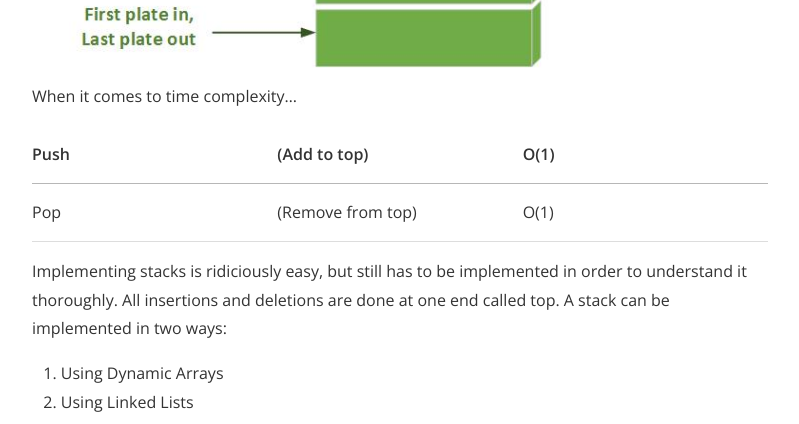
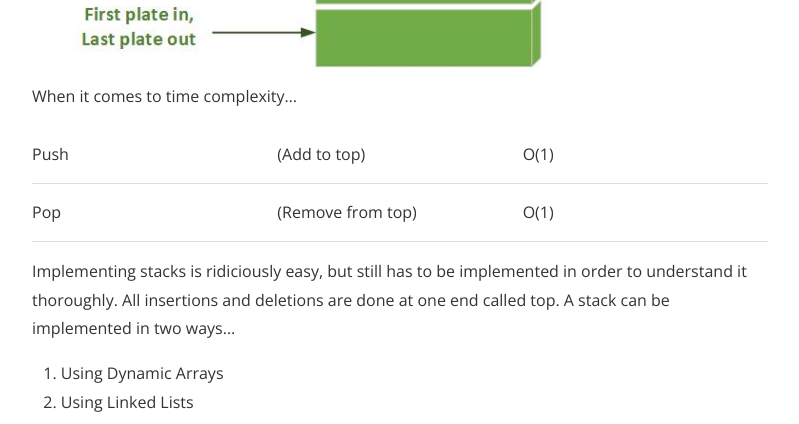
Before and after one commit to ShehabCE/shehabce.github.io, a Jekyll site: the page built from _posts/2019-1-20-Stacks-&-Queues.markdown, in a window 1280 px wide and 900 px high, scrolled down 1358 px. Shown: the top 424 px of the window, without its empty margins (240-1039 px from the left). Built offline with Jekyll 4.4.1, drawn with Linux system fonts in a browser that asks for light colours; nearby versions of some CDN libraries; a style sheet for code colours, icons or effects is not loaded; some of the changed lines change nothing that is shown; some of the changed text lies outside the part shown.

Commit message:
Added Stacks&Queues

```diff
--- a/_posts/2019-1-20-Stacks-&-Queues.markdown
+++ b/_posts/2019-1-20-Stacks-&-Queues.markdown
@@ -1,7 +1,7 @@
 ---
 layout: post
 title:  "Stacks & Queues"
-date:   2018-10-20 08:40:00
+date:   2019-01-20 08:40:00
 author: Shehab
 categories: Computer-Science
 tags: Algorithms
@@ -27,14 +27,14 @@
 When it comes to time complexity...
 <table cellpadding="0" cellspacing="0">
 	<tr>
-		<th>Push</th><th>(Add to top)</th><th>O(1)</th>
+		<td>Push</td><td>(Add to top)</td><td>O(1)</td>
 	</tr>
 	<tr>
 		<td>Pop</td><td>(Remove from top)</td><td>O(1)</td>
 	</tr>
 </table>
 
-Implementing stacks is ridiciously easy, but still has to be implemented in order to understand it thoroughly. All insertions and deletions are done at one end called top. A stack can be implemented in two ways:
+Implementing stacks is ridiciously easy, but still has to be implemented in order to understand it thoroughly. All insertions and deletions are done at one end called top. A stack can be implemented in two ways...
 <ol>
 	<li>Using Dynamic Arrays</li>
 	<li>Using Linked Lists</li>
@@ -88,14 +88,14 @@
 When it comes to time complexity...
 <table cellpadding="0" cellspacing="0">
 	<tr>
-		<th>Enqueue</th><th>(Add to Rear)</th><th>O(1)</th>
+		<td>Enqueue</td><td>(Add to Rear)</td><td>O(1)</td>
 	</tr>
 	<tr>
 		<td>Dequeue</td><td>(Remove from Front)</td><td>O(1)</td>
 	</tr>
 </table>
 
-When it comes to implementation, a queue is viewed as a circular array with two pointers <emp>front</emp> and <emp>rear</emp>. Both pointers advance clockwise and to enqueue: <code>rear = (rear + 1) % size</code> while to dequeue: <code>front = (front + 1) % size</code>. A queue can be implemented in two ways
+When it comes to implementation, a queue is viewed as a circular array with two pointers <emp>front</emp> and <emp>rear</emp>. Both pointers advance clockwise and to enqueue: <code>rear = (rear + 1) % size</code> while to dequeue: <code>front = (front + 1) % size</code>. A queue can be implemented in two ways...
 <ol>
 	<li>Using Dynamic Arrays</li>
 	<li>Using Linked Lists</li>
```
